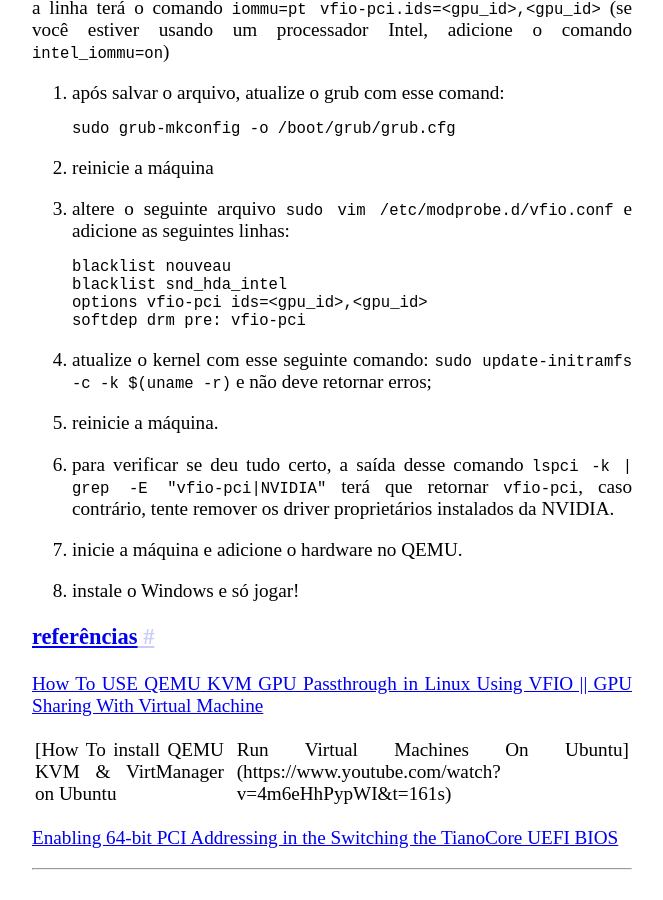
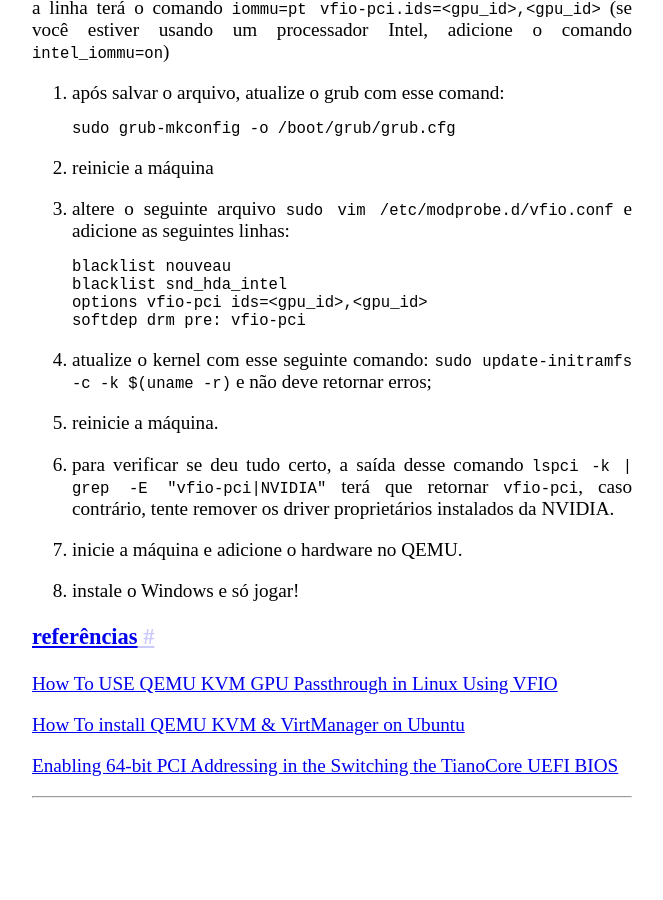
Before and after one commit to eiguike/eiguike.github.io, a Jekyll site: the page built from _posts/2024-07-27-computer-with-gpu-passthrough.markdown, in a window 1280 px wide and 900 px high, scrolled down 1853 px. Shown: the whole window, without its empty margins (308-971 px from the left). Built offline with Jekyll 4.4.1, drawn with Linux system fonts in a browser that asks for light colours; after the commit the page ends 2681 px from its top, so only the background shows below that.

Commit message:
Update 2024-07-27-computer-with-gpu-passthrough.markdown

```diff
--- a/_posts/2024-07-27-computer-with-gpu-passthrough.markdown
+++ b/_posts/2024-07-27-computer-with-gpu-passthrough.markdown
@@ -66,8 +66,8 @@ softdep drm pre: vfio-pci
 10. instale o Windows e só jogar!
 
 ### referências
-[How To USE QEMU KVM GPU Passthrough in Linux Using VFIO || GPU Sharing With Virtual Machine](https://www.youtube.com/watch?v=g--fe8_kEcw)
+[How To USE QEMU KVM GPU Passthrough in Linux Using VFIO](https://www.youtube.com/watch?v=g--fe8_kEcw)
 
-[How To install QEMU KVM & VirtManager on Ubuntu || Run Virtual Machines On Ubuntu](https://www.youtube.com/watch?v=4m6eHhPypWI&t=161s)
+[How To install QEMU KVM & VirtManager on Ubuntu](https://www.youtube.com/watch?v=4m6eHhPypWI)
 
 [Enabling 64-bit PCI Addressing in the Switching the TianoCore UEFI BIOS](https://wiki.gentoo.org/wiki/GPU_passthrough_with_libvirt_qemu_kvm#Enabling_64-bit_PCI_Addressing_in_the_Switching_the_TianoCore_UEFI_BIOS)
```
